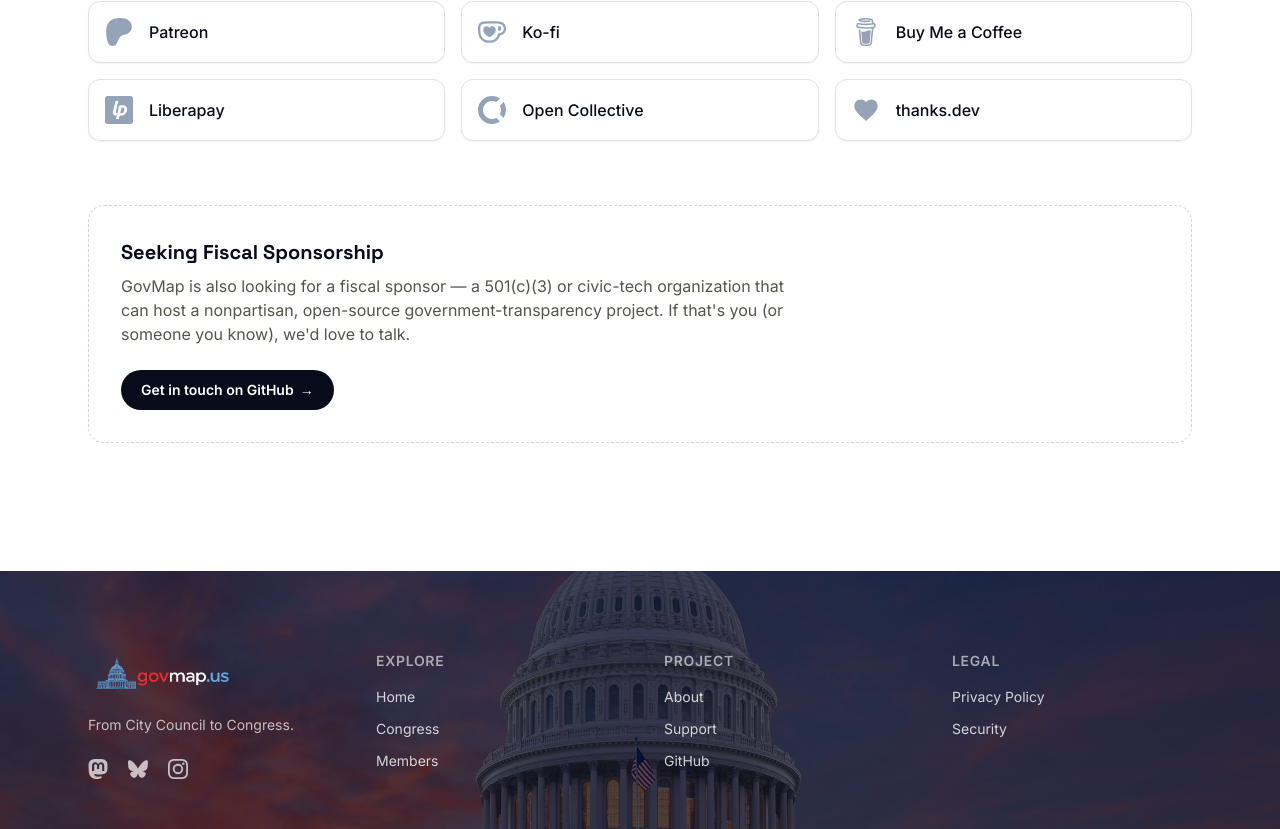
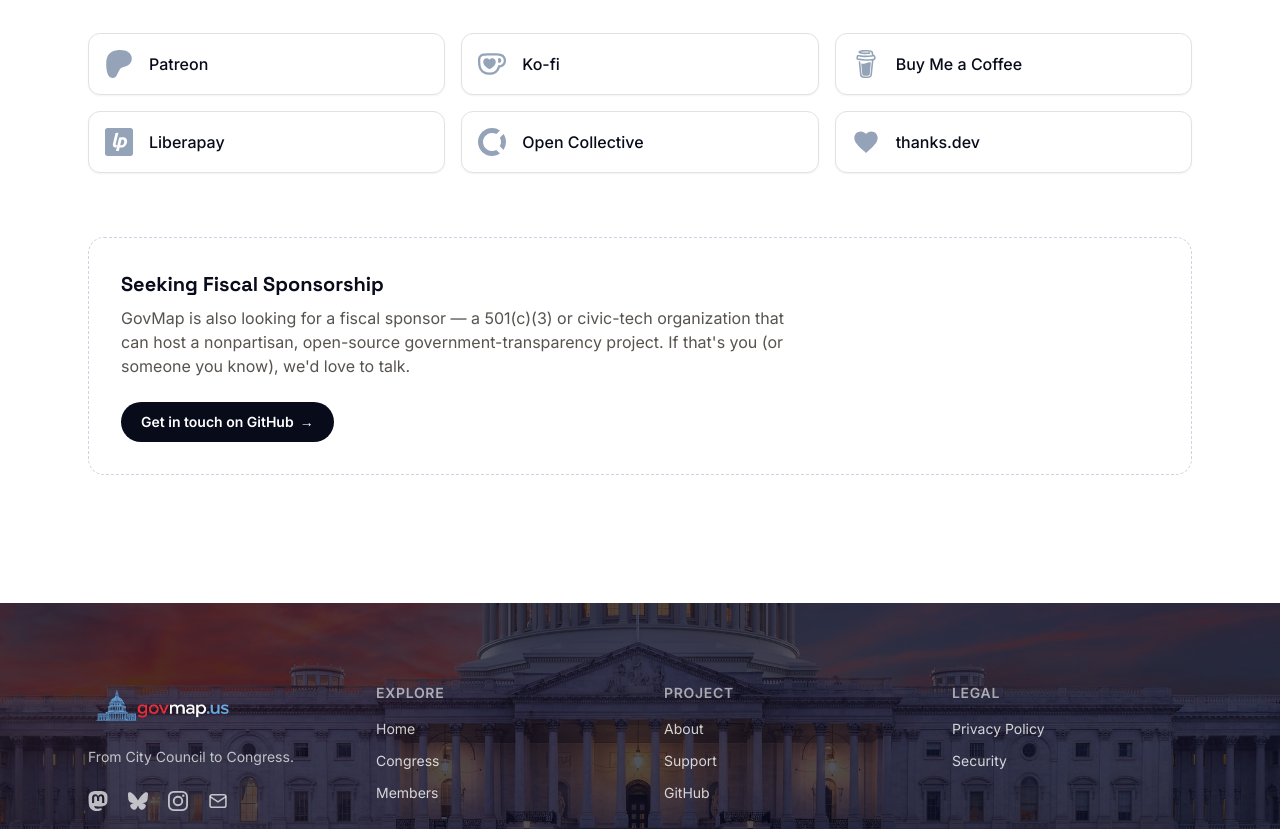
Before and after one commit to esotericlabs-connor/govmap.us, a Next.js app in the folder frontend/: page / in a window 1280 px wide. Shown: the part 1971-2800 px from the top of the page. Built offline with nearby package versions, Linux system fonts and the light colour scheme; no server answers.

Commit message:
VERSION V0.1: More front page enhancements (center nav, footer, text adjustments)

```diff
--- a/frontend/app/page.tsx
+++ b/frontend/app/page.tsx
@@ -79,7 +79,7 @@
                   </span>{" "}
                   <span className="text-govred">with clarity</span>
                 </h1>
-                <p className="mt-6 max-w-xl text-lg leading-relaxed text-black sm:text-xl">
+                <p className="mt-6 max-w-xl rounded-2xl bg-white/30 px-5 py-4 text-lg leading-relaxed text-black backdrop-blur-md sm:text-xl">
                   GovMap is a nonpartisan, end-to-end live-synced view of the
                   entire US federal government — who represents you, how they
                   vote, who runs the agencies that govern you, where the money
--- a/frontend/components/SiteFooter.tsx
+++ b/frontend/components/SiteFooter.tsx
@@ -53,7 +53,7 @@
       {/* Capitol backdrop — the photo is meant to show here; the scrim only
           dims it enough to keep the light text readable. Dial the /70 to taste. */}
       <div
-        className="absolute inset-0 -z-10 bg-cover bg-center"
+        className="absolute inset-0 -z-10 bg-cover bg-bottom"
         style={{ backgroundImage: "url('/capitol-hero.jpg')" }}
         aria-hidden="true"
       />
@@ -79,6 +79,26 @@
                   <BrandIcon name={social.icon} className="h-5 w-5" />
                 </a>
               ))}
+              {/* Placeholder support address until a real inbox is provisioned. */}
+              <a
+                href="mailto:support@govmap.us"
+                aria-label="Email GovMap.us"
+                className="text-white/70 transition-colors hover:text-white"
+              >
+                <svg
+                  viewBox="0 0 24 24"
+                  fill="none"
+                  stroke="currentColor"
+                  strokeWidth="1.9"
+                  strokeLinecap="round"
+                  strokeLinejoin="round"
+                  className="h-5 w-5"
+                  aria-hidden="true"
+                >
+                  <rect x="2.5" y="4.5" width="19" height="15" rx="2.5" />
+                  <path d="m3 7 9 6 9-6" />
+                </svg>
+              </a>
             </div>
           </div>
 
--- a/frontend/components/SiteHeader.tsx
+++ b/frontend/components/SiteHeader.tsx
@@ -15,8 +15,9 @@
 
 const MARKETING_NAV: NavItem[] = [
   { label: "About", href: "/#about" },
+  { label: "GitHub", href: siteConfig.githubUrl, external: true },
+  { label: "Privacy Policy", href: "/privacy" },
   { label: "Support", href: "/#support" },
-  { label: "GitHub", href: siteConfig.githubUrl, external: true },
 ];
 
 const APP_NAV: NavItem[] = [
@@ -149,7 +150,7 @@
             behind the menu button (right), keeping the bar to logo + search. */}
         {variant === "marketing" && (
           <nav
-            className="absolute left-1/2 top-1/2 hidden -translate-x-1/2 -translate-y-1/2 items-center gap-8 md:flex"
+            className="absolute left-1/2 top-1/2 hidden -translate-x-1/2 -translate-y-1/2 items-center gap-6 md:flex"
             aria-label="Primary"
           >
             {navItems.map((item) => (
```
